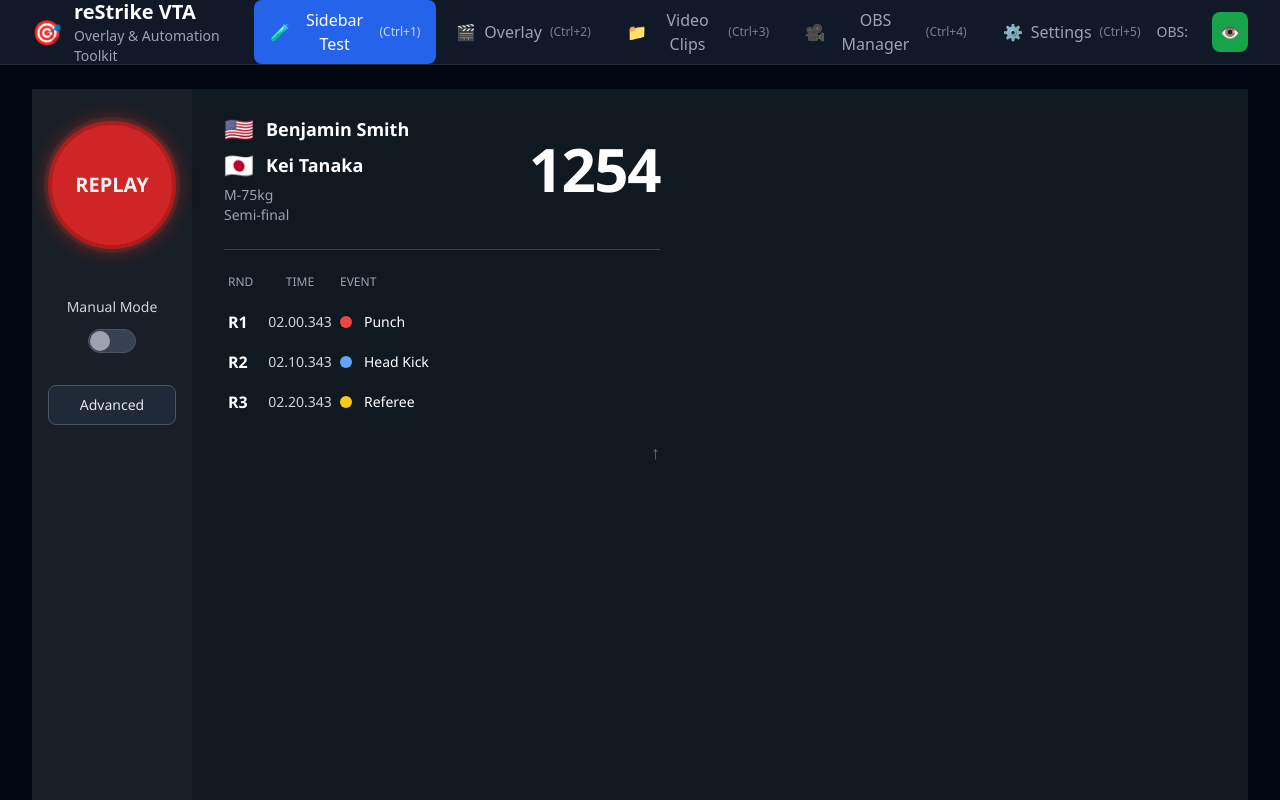
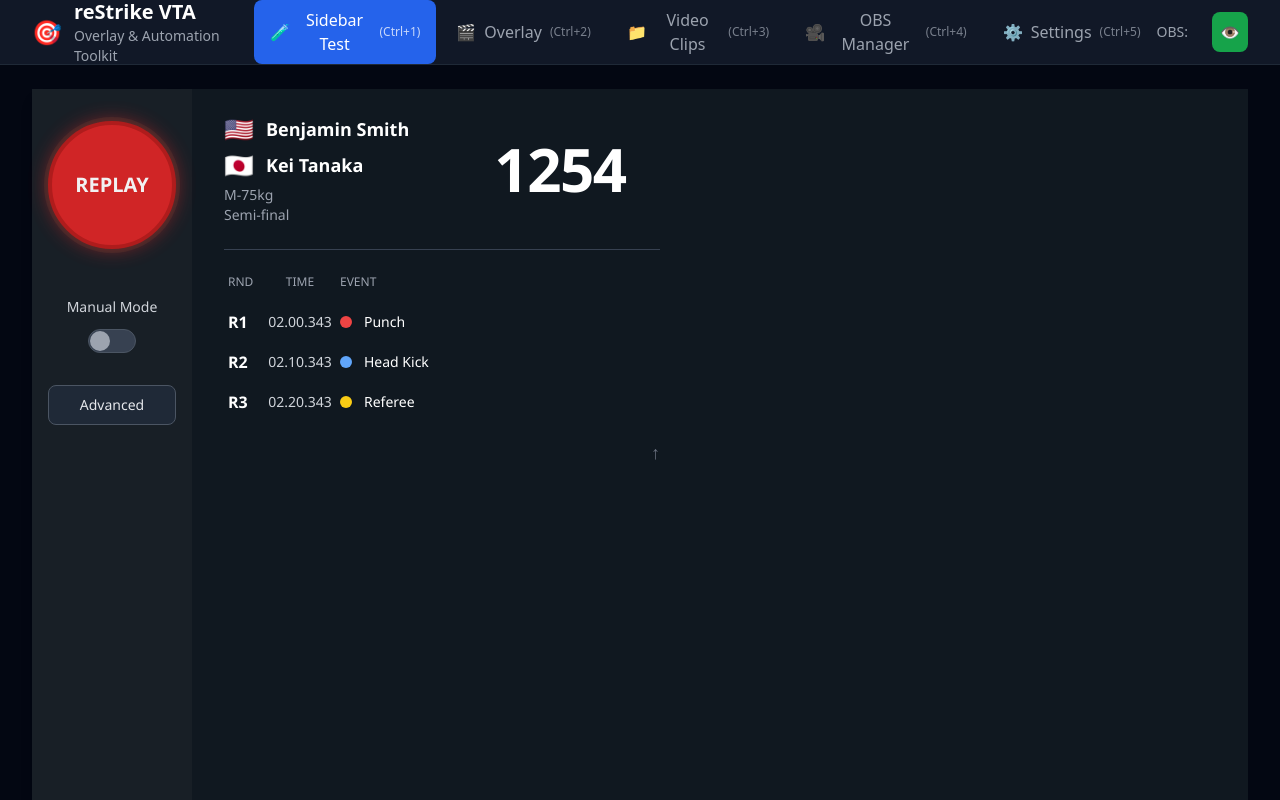
Before and after one commit to reStrike-d-o-o/reStrike_VTA_Cursor, a React (Create React App) app in the folder ui/: page / in a window 1280 px wide. Shown: the top 800 px of the page. Built offline with nearby package versions, Linux system fonts and the light colour scheme.

Commit message:
style: adjust SidebarTest component layout for improved alignment
- Modified the layout of the SidebarTest component to enhance visual alignment by adjusting the margin and flex properties of the displayed number.
- Ensured consistency in styling to maintain a cohesive user interface.

```diff
--- a/ui/src/components/SidebarTest.tsx
+++ b/ui/src/components/SidebarTest.tsx
@@ -70,7 +70,7 @@ const SidebarTest: React.FC = () => {
                 <span>Semi-final</span>
               </div>
             </div>
-            <div className="text-6xl font-bold text-white tracking-tight">1254</div>
+            <div className="text-6xl font-bold text-white tracking-tight -ml-[200px] flex items-center justify-center w-[200px]">1254</div>
           </div>
           <hr className="border-gray-700 my-6" />
           {/* Event Table */}
```
